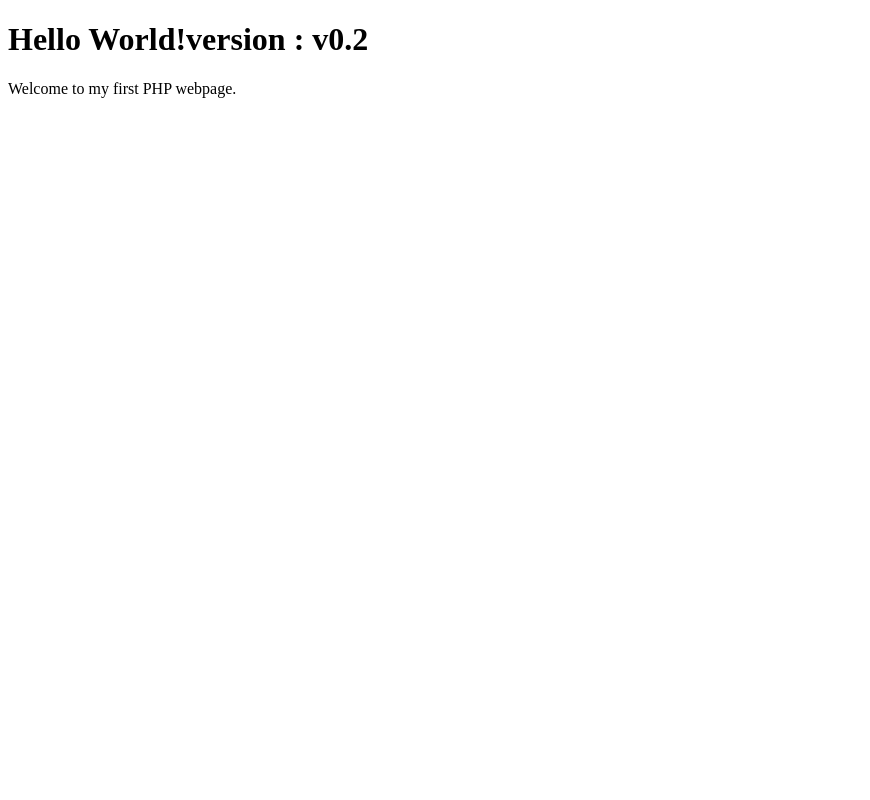
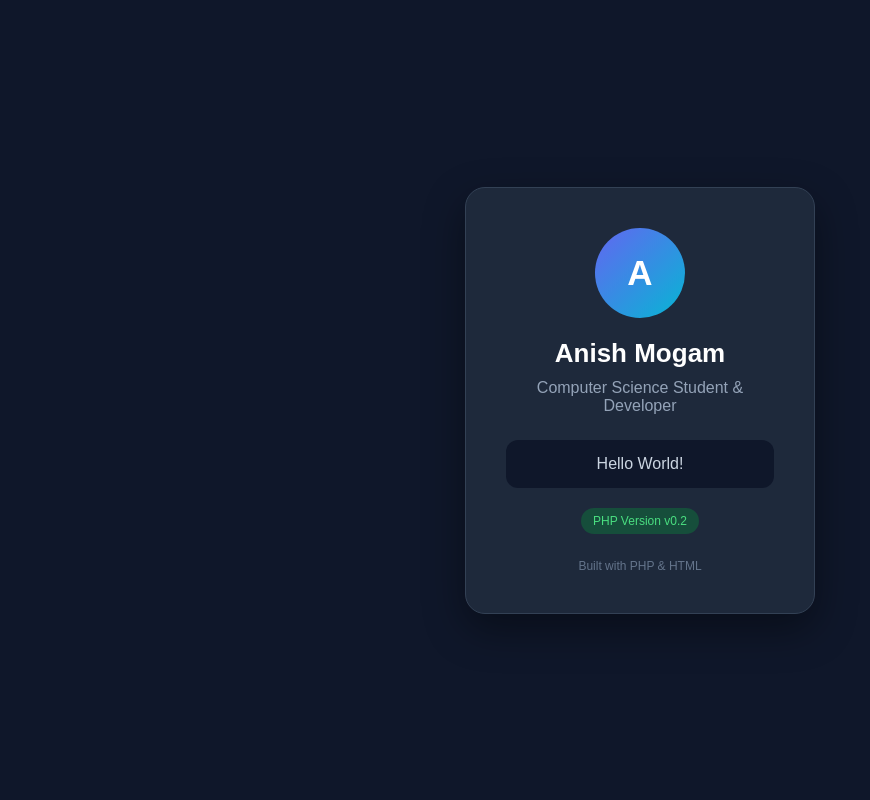
Before and after one commit to Anish1302D/myphpapp, a PHP site: page / in a window 1280 px wide. Shown: the whole page, without its empty margins (0-870 px from the left). Run offline with PHP 8.4, Linux system fonts and the light colour scheme.

Commit message:
Refactor index.php for dynamic content and styling
Updated title and modified content structure to include dynamic PHP variables.

```diff
--- a/index.php
+++ b/index.php
@@ -1,20 +1,120 @@
+
 <!DOCTYPE html>
 <html lang="en">
 <head>
     <meta charset="UTF-8">
     <meta name="viewport" content="width=device-width, initial-scale=1.0">
-    <title>Hello World - PHP</title>
+    <title>Anish Mogam | PHP</title>
+
+    <style>
+        * {
+            margin: 0;
+            padding: 0;
+            box-sizing: border-box;
+        }
+
+        body {
+            font-family: Arial, sans-serif;
+            background: #0f172a;
+            color: white;
+            min-height: 100vh;
+            display: flex;
+            justify-content: center;
+            align-items: center;
+        }
+
+        .card {
+            width: 350px;
+            padding: 40px;
+            text-align: center;
+            background: #1e293b;
+            border-radius: 20px;
+            border: 1px solid #334155;
+            box-shadow: 0 15px 40px rgba(0, 0, 0, 0.4);
+        }
+
+        .avatar {
+            width: 90px;
+            height: 90px;
+            margin: 0 auto 20px;
+            background: linear-gradient(135deg, #6366f1, #06b6d4);
+            border-radius: 50%;
+            display: flex;
+            justify-content: center;
+            align-items: center;
+            font-size: 35px;
+            font-weight: bold;
+        }
+
+        h1 {
+            font-size: 26px;
+            margin-bottom: 10px;
+        }
+
+        .role {
+            color: #94a3b8;
+            margin-bottom: 25px;
+        }
+
+        .message {
+            background: #0f172a;
+            padding: 15px;
+            border-radius: 12px;
+            margin-bottom: 20px;
+            color: #cbd5e1;
+        }
+
+        .version {
+            display: inline-block;
+            padding: 6px 12px;
+            background: #164e3b;
+            color: #4ade80;
+            border-radius: 20px;
+            font-size: 12px;
+        }
+
+        .footer {
+            margin-top: 25px;
+            font-size: 12px;
+            color: #64748b;
+        }
+    </style>
 </head>
+
 <body>
 
-    <h1>
-        <?php
-            echo "Hello World!";
-            echo "version : v0.2"
-        ?>
-    </h1>
+    <?php
+        $name = "Anish Mogam";
+        $version = "v0.2";
+    ?>
 
-    <p>Welcome to my first PHP webpage.</p>
+    <div class="card">
+
+        <div class="avatar">
+            <?php echo "A"; ?>
+        </div>
+
+        <h1>
+            <?php echo $name; ?>
+        </h1>
+
+        <p class="role">Computer Science Student & Developer</p>
+
+        <div class="message">
+            <?php
+                echo "Hello World!";
+            ?>
+        </div>
+
+        <span class="version">
+            PHP Version <?php echo $version; ?>
+        </span>
+
+        <div class="footer">
+            Built with PHP & HTML
+        </div>
+
+    </div>
 
 </body>
 </html>
```
